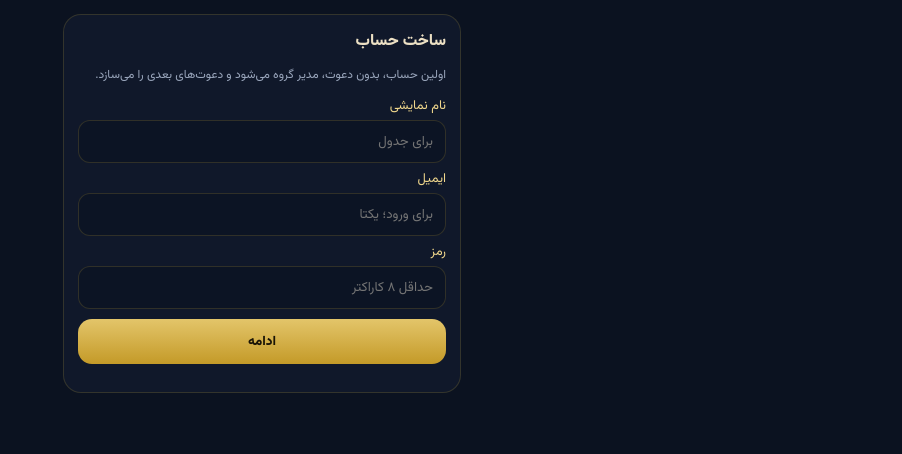
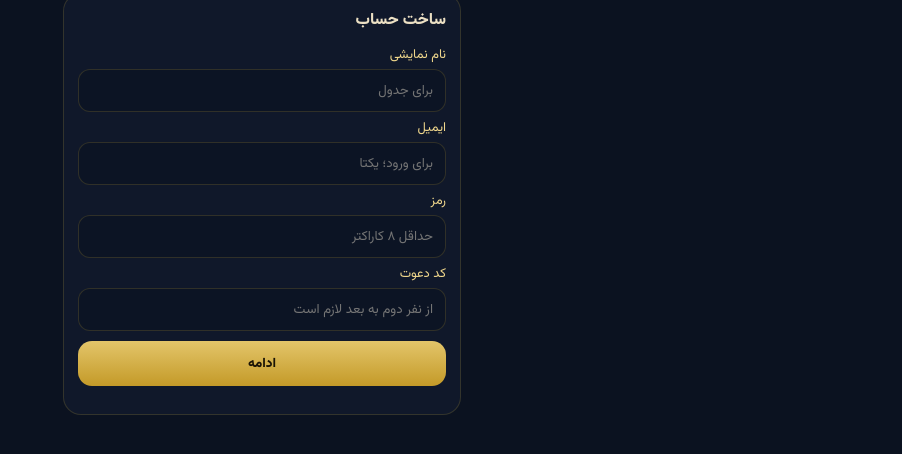
Before and after one commit to shmadi08/fika-champion, a website: page index.html in a window 1280 px wide. Shown: the part 270-724 px from the top of the page, without its empty margins (378-1280 px from the left). Drawn offline with Linux system fonts and the light colour scheme.

Commit message:
Update index.html

```diff
--- a/index.html
+++ b/index.html
@@ -23,7 +23,6 @@
     <p class="center muted" style="margin:0 0 18px">لیگ پیش‌بینی دوستانه ۲۶/۲۷</p>
     <div class="card">
       <h3 id="auth-title">ساخت حساب</h3>
-      <p id="first-hint" class="tiny">اولین حساب، بدون دعوت، مدیر گروه می‌شود و دعوت‌های بعدی را می‌سازد.</p>
       <form id="auth-form" data-mode="reg">
         <div id="name-wrap">
           <label>نام نمایشی</label>
@@ -33,7 +32,7 @@
         <input id="email" type="email" autocomplete="username" required placeholder="برای ورود؛ یکتا">
         <label>رمز</label>
         <input id="password" type="password" autocomplete="current-password" required minlength="8" placeholder="حداقل ۸ کاراکتر">
-        <div id="invite-wrap" class="hidden">
+        <div id="invite-wrap">
           <label>کد دعوت</label>
           <input id="inviteCode" autocomplete="off" placeholder="از نفر دوم به بعد لازم است">
         </div>
```
